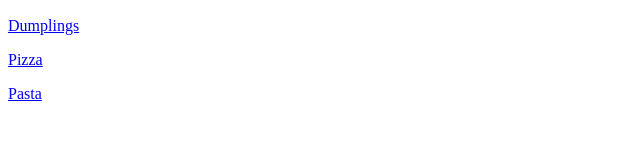
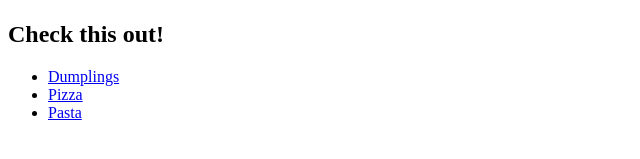
Before and after one commit to Sniady37/recipes, a plain HTML site: page index.html in a window 1280 px wide. Shown: the part 383-542 px from the top of the page, without its empty margins (0-640 px from the left). Drawn offline with Linux system fonts and the light colour scheme.

Commit message:
Move the recipes inside the list in index.html

```diff
--- a/index.html
+++ b/index.html
@@ -7,8 +7,11 @@
     <body>
         <h1>Odin Recipes</h1>
         <img src="https://static.wikia.nocookie.net/nintendo/images/d/d5/Luigi_%28Chef%29_Mario_Kart_Tour.png/revision/latest?cb=20221010221008&path-prefix=en" alt="Luigi cook" height="300px">
-        <p><a href="recipes/dumplings.html" target="_blank">Dumplings</a></p>
-        <p><a href="recipes/pizza.html" target="_blank">Pizza</a></p>
-        <p><a href="recipes/pasta.html">Pasta</a></p>
+        <h2>Check this out!</h2>
+        <ul>
+            <li><a href="recipes/dumplings.html" target="_blank">Dumplings</a></li>
+            <li><a href="recipes/pizza.html" target="_blank">Pizza</a></li>
+            <li><a href="recipes/pasta.html">Pasta</a></li>
+        </ul>
     </body>
 </html>
```
